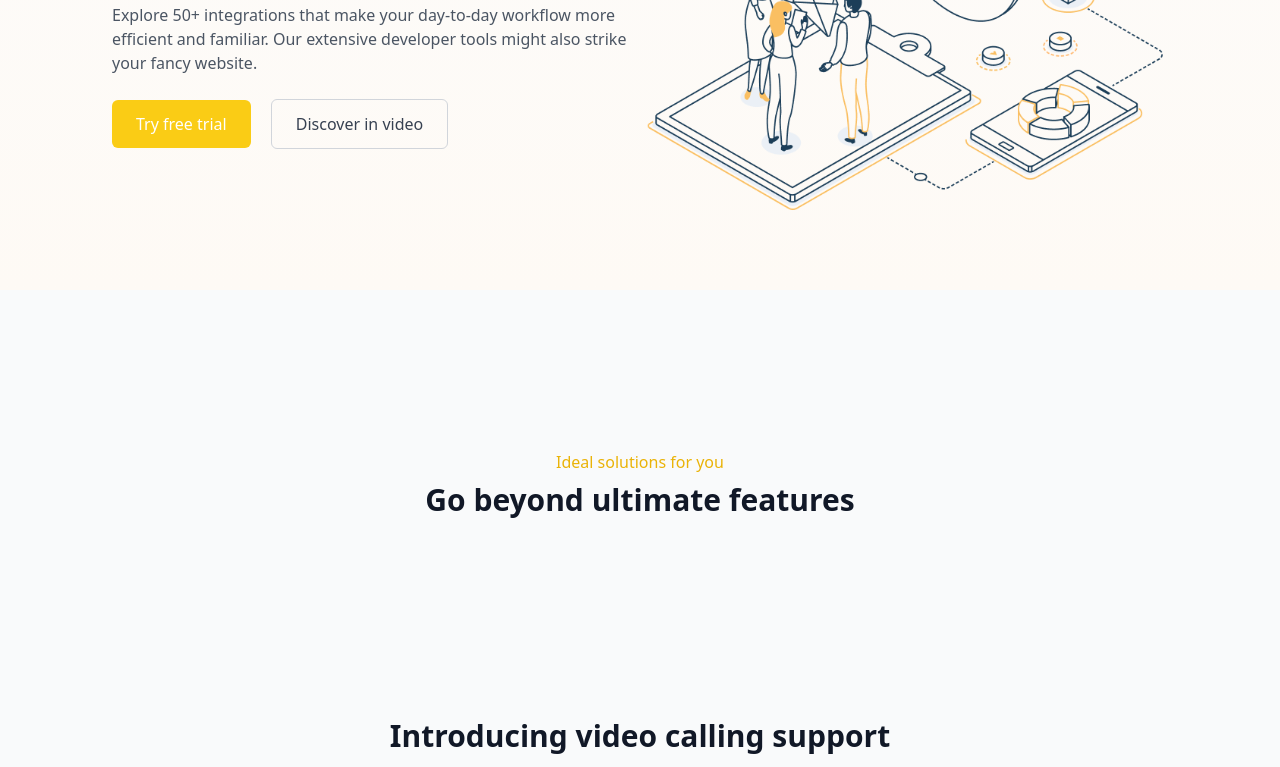
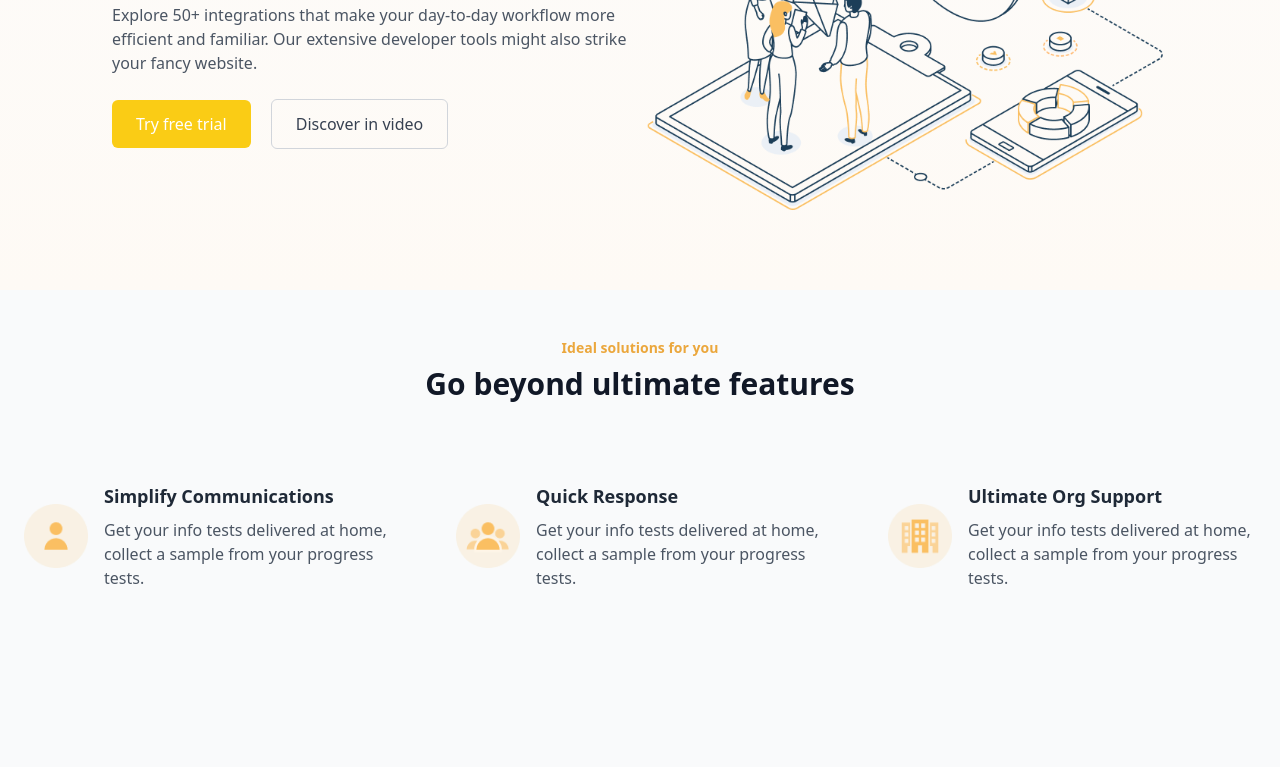
Before and after one commit to ujjwalraj123/Startup_Landing, a plain HTML site: page index.html in a window 1280 px wide. Shown: the part 398-1165 px from the top of the page. Drawn offline with nearby package versions, Linux system fonts and the light colour scheme.

Commit message:
Update index.html

```diff
--- a/index.html
+++ b/index.html
@@ -83,14 +83,41 @@
         }
     });
 </script>
+<!--ideal solution-->
+<section class="py-12 px-6 text-center">
+    <!-- Section Heading -->
 
-<!-- Rest of your sections -->
-<div class="spacer h-20"></div>
-<section class="max-w-6xl mx-auto text-center px-6 md:px-12 mt-20">
-    <p class="text-yellow-500 font-medium">Ideal solutions for you</p>
-    <h2 class="text-3xl font-bold text-gray-900 mt-2">Go beyond ultimate features</h2>
-    <div class="grid grid-cols-1 md:grid-cols-3 gap-8 mt-10">
-        <!-- ... (keep existing feature cards) ... -->
+    <h3 class="text-sm text-[#EBA73D] font-semibold">Ideal solutions for you</h3>
+    <h2 class="text-2xl md:text-3xl font-bold text-gray-900 mt-2">Go beyond ultimate features</h2>
+
+    <!-- Features Grid -->
+    <div class="mt-20 grid grid-cols-1 md:grid-cols-3 gap-16">
+        <!-- Feature 1 -->
+        <div class="flex items-center text-left space-x-4">
+            <img src="icon_1.png" alt="Simplify Communications" class="w-16 h-16">
+            <div>
+                <h4 class="text-lg font-semibold text-gray-800">Simplify Communications</h4>
+                <p class="text-gray-600 mt-2">Get your info tests delivered at home, collect a sample from your progress tests.</p>
+            </div>
+        </div>
+
+        <!-- Feature 2 -->
+        <div class="flex items-center text-left space-x-4">
+            <img src="icon_2.png" alt="Quick Response" class="w-16 h-16">
+            <div>
+                <h4 class="text-lg font-semibold text-gray-800">Quick Response</h4>
+                <p class="text-gray-600 mt-2">Get your info tests delivered at home, collect a sample from your progress tests.</p>
+            </div>
+        </div>
+
+        <!-- Feature 3 -->
+        <div class="flex items-center text-left space-x-4">
+            <img src="icon_3.png" alt="Ultimate Org Support" class="w-16 h-16">
+            <div>
+                <h4 class="text-lg font-semibold text-gray-800">Ultimate Org Support</h4>
+                <p class="text-gray-600 mt-2">Get your info tests delivered at home, collect a sample from your progress tests.</p>
+            </div>
+        </div>
     </div>
 </section>
     <div class="spacer h-20"></div>
```
